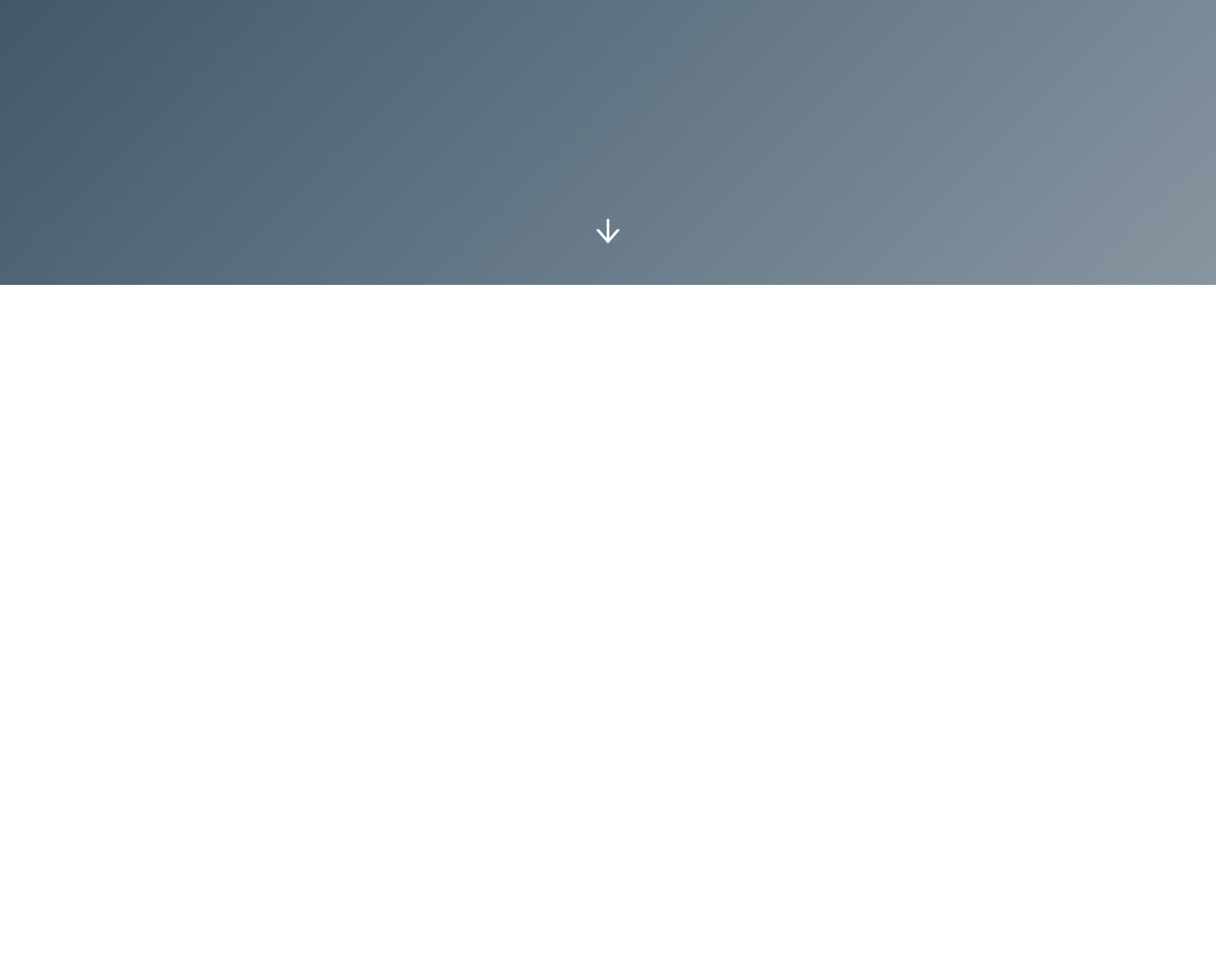
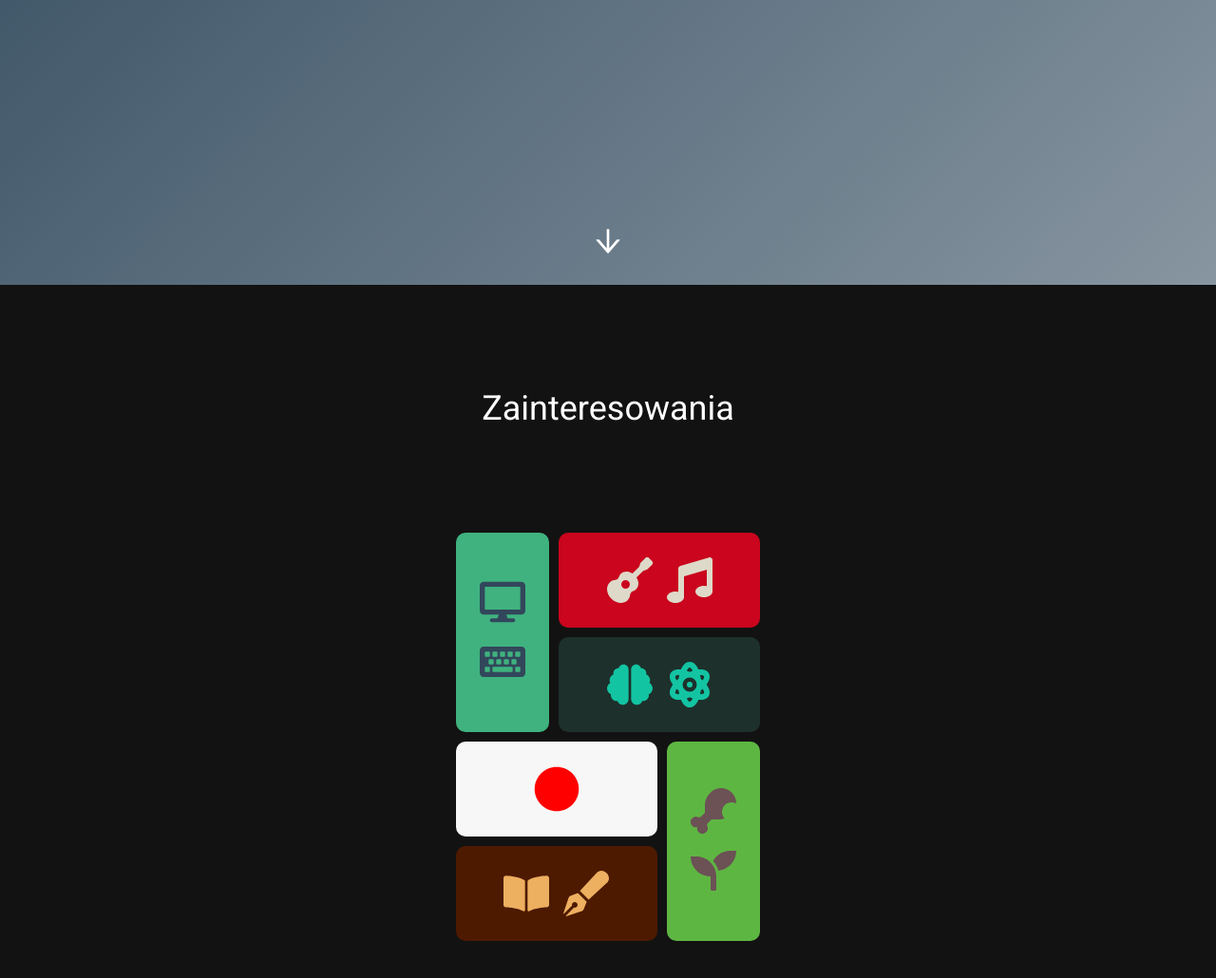
Before and after one commit to Untlsn/about-me, a Gatsby site: page / in a window 1280 px wide. Shown: the part 500-1530 px from the top of the page at 95% size. Before the commit the page ends 800 px from the top, so only its background shows below. Built offline with nearby package versions, Linux system fonts and the light colour scheme; Gatsby itself is replaced by a stand-in of ours.

Commit message:
Create HobbyView template

```diff
--- /dev/null
+++ b/src/components/view/HobbyView/data.ts
@@ -0,0 +1,59 @@
+import { CellProps } from '@atoms/Cell';
+
+import * as Fa from 'react-icons/fa';
+
+interface GridCellProps extends CellProps {
+  $rows: number[]
+  $columns: number[]
+}
+
+export const gridCellsProps: GridCellProps[] = [
+  {
+    $columns: [1, 2],
+    $rows: [1, 3],
+    color: '#32475B',
+    bgColor: '#3FB27F',
+    orientation: 'vertical',
+    icons: [Fa.FaDesktop, Fa.FaKeyboard],
+  },
+  {
+    $columns: [2, 4],
+    $rows: [1, 2],
+    color: '#DED9C9',
+    bgColor: '#CA051D',
+    orientation: 'horizontal',
+    icons: [Fa.FaGuitar, Fa.FaMusic],
+  },
+  {
+    $columns: [2, 4],
+    $rows: [2, 3],
+    color: '#13C4A2',
+    bgColor: '#1D302C',
+    orientation: 'horizontal',
+    icons: [Fa.FaBrain, Fa.FaAtom],
+  },
+  {
+    $columns: [1, 3],
+    $rows: [3, 4],
+    color: '#FF0000',
+    bgColor: '#F7F7F7',
+    orientation: 'horizontal',
+    icons: [Fa.FaCircle],
+  },
+  {
+    $columns: [1, 3],
+    $rows: [4, 5],
+    color: '#EDAF60',
+    bgColor: '#4D1A00',
+    orientation: 'horizontal',
+    icons: [Fa.FaBookOpen, Fa.FaPenFancy],
+  },
+  {
+    $columns: [3, 4],
+    $rows: [3, 5],
+    color: '#6C5155',
+    bgColor: '#5EB642',
+    orientation: 'vertical',
+    icons: [Fa.FaDrumstickBite, Fa.FaSeedling],
+  },
+];
--- /dev/null
+++ b/src/components/view/HobbyView/index.tsx
@@ -0,0 +1,19 @@
+import React from 'react';
+import * as S from './style';
+import { gridCellsProps } from '@view/HobbyView/data';
+
+const HobbyView = () => {
+
+  return (
+    <S.Wrapper>
+      <S.BigText>Zainteresowania</S.BigText>
+      <S.CellWrapper>
+        {gridCellsProps.map(
+          (props) => <S.GridCell {...props} key={props.bgColor} />,
+        )}
+      </S.CellWrapper>
+    </S.Wrapper>
+  );
+};
+
+export default HobbyView;
--- /dev/null
+++ b/src/components/view/HobbyView/style.ts
@@ -0,0 +1,31 @@
+import styled from 'styled-components';
+import Cell from '@atoms/Cell';
+
+export const Wrapper = styled.div`
+  height: 100vh;
+  display: flex;
+  flex-direction: column;
+  align-items: center;
+  justify-content: space-evenly;
+  background-color: #121212;
+`;
+
+export const BigText = styled.div`
+  font-size: 36px;
+  color: white;
+`;
+
+export const CellWrapper = styled.div`
+  width: 320px;
+  height: 430px;
+  display: grid;
+  gap: 10px;
+
+  grid-template-rows: repeat(1fr, 3);
+  grid-template-columns: repeat(1fr, 3);
+`;
+
+export const GridCell = styled(Cell)<{ $rows: number[], $columns: number[] }>`
+  grid-row: ${({ $rows }) => `${$rows[0]} / ${$rows[1]}`};
+  grid-column: ${({ $columns }) => `${$columns[0]} / ${$columns[1]}`};
+`;
--- a/src/pages/index.tsx
+++ b/src/pages/index.tsx
@@ -1,6 +1,7 @@
 import React from 'react';
 import { StyleProvider } from '@providers';
 import MainView from '@view/MainView';
+import HobbyView from '@view/HobbyView';
 
 const robotoUrl = 'https://fonts.googleapis.com/css2?family=Roboto:wght@400;700&display=swap';
 
@@ -8,6 +9,7 @@ const Home = () => {
   return (
     <StyleProvider fonts={[robotoUrl]}>
       <MainView />
+      <HobbyView />
     </StyleProvider>
   );
 };
```
